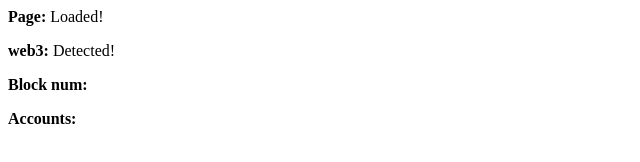
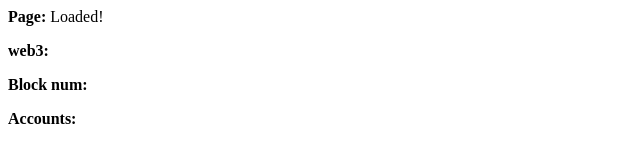
Before and after one commit to meth/testdapp, a plain HTML site: page index.html in a window 1280 px wide. Shown: the full height of the page, 0-640 px from the left. Drawn offline with Linux system fonts and the light colour scheme.

Commit message:
better web3 detection

```diff
--- a/index.html
+++ b/index.html
@@ -4,7 +4,7 @@
       window.onload = () => {
         document.getElementById('page').innerHTML = 'Loaded!'
 
-        if (window.web3) {
+        if (window.web3 && window.web3.currentProvider) {
           document.getElementById('web3').innerHTML = 'Detected!'
 
           const accounts = document.getElementById('accounts')
```
